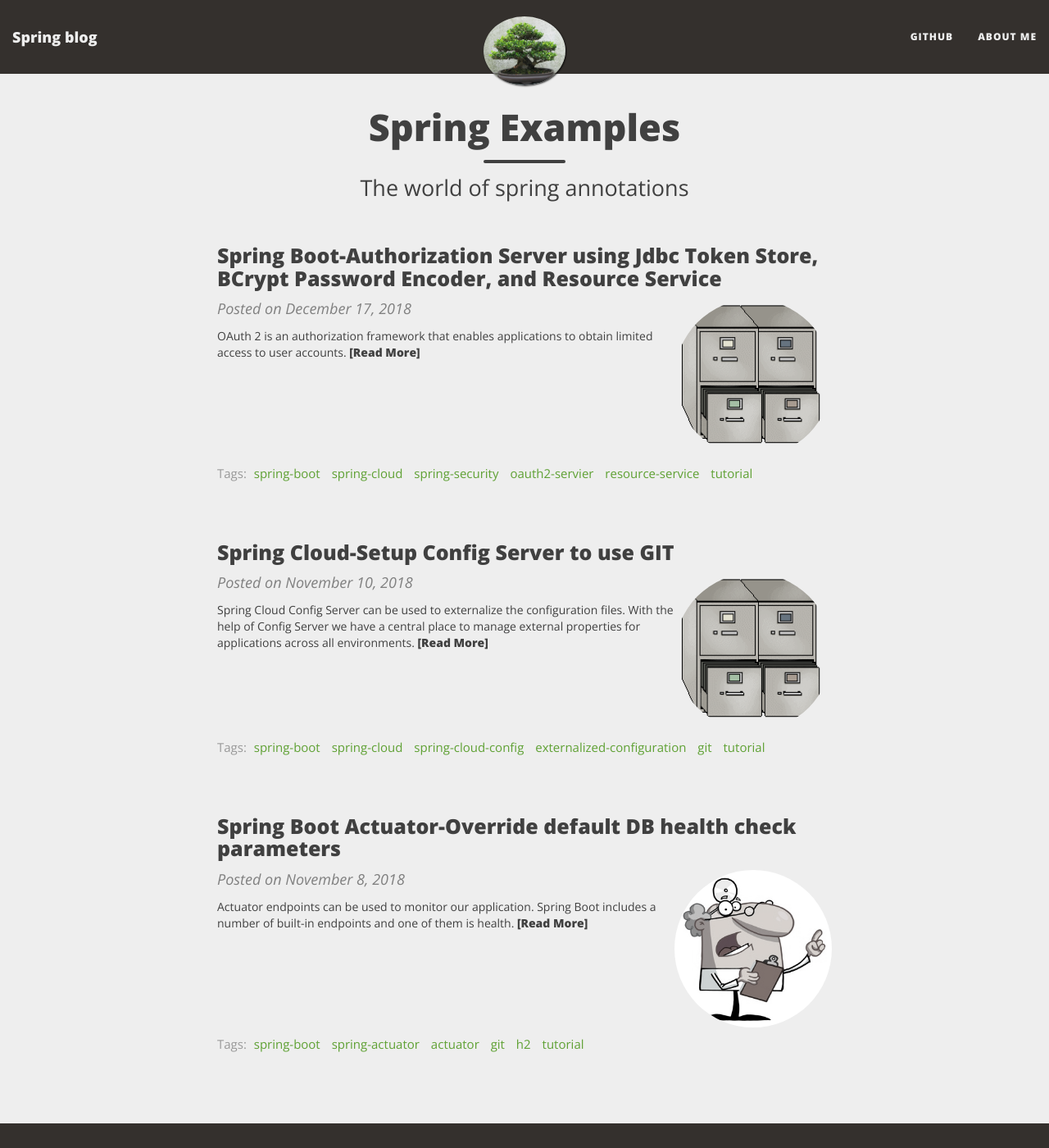
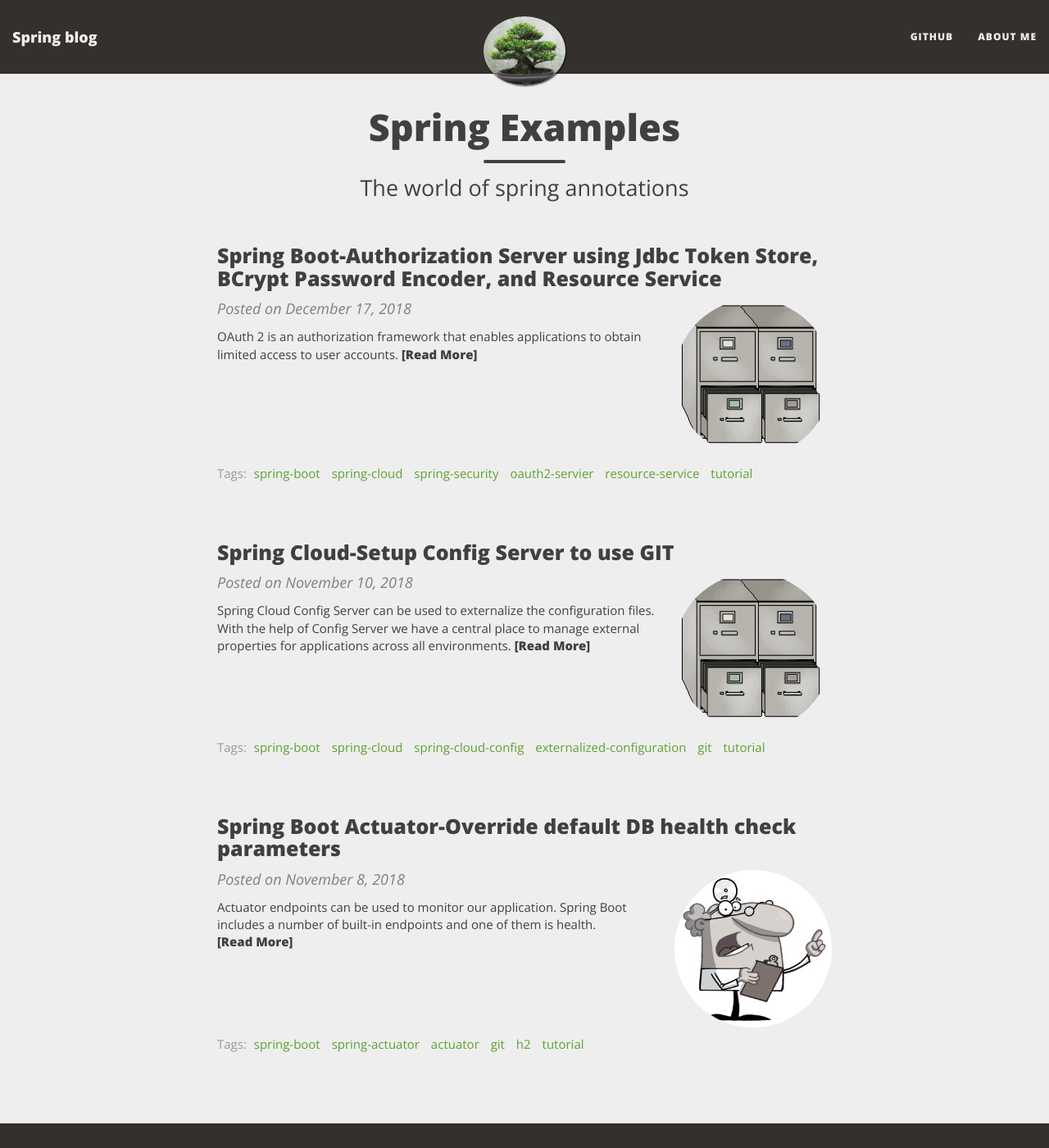
Before and after one commit to codeaches/codeaches.github.io, a Jekyll site: the page built from index.html, in a window 1280 px wide and 1400 px high. Shown: the whole window at 82% size. Built offline with Jekyll 4.4.1, drawn with Linux system fonts in a browser that asks for light colours; nearby versions of some CDN libraries; the list of posts is cut into pages by our own code.

Commit message:
no message

```diff
--- a/css/main.css
+++ b/css/main.css
@@ -15,7 +15,7 @@
 */
 body {
   font-family: 'Open Sans', 'Helvetica Neue', Helvetica, Arial, sans-serif;
-  font-size: 14px; /* changed from 18 to 14 */
+  font-size: 15px; /* changed from 18 to 15 */
   color: #404040;
   position: relative;
   background-color: {{ site.page-col }};
@@ -26,7 +26,7 @@
 }
 p {
   line-height: 1.5;
-  margin: 30px 0;
+  margin: 30px 0; /* changed from 30 to 10 */
 }
 h1,h2,h3,h4,h5,h6 {
   font-family: 'Open Sans', 'Helvetica Neue', Helvetica, Arial, sans-serif;
```
